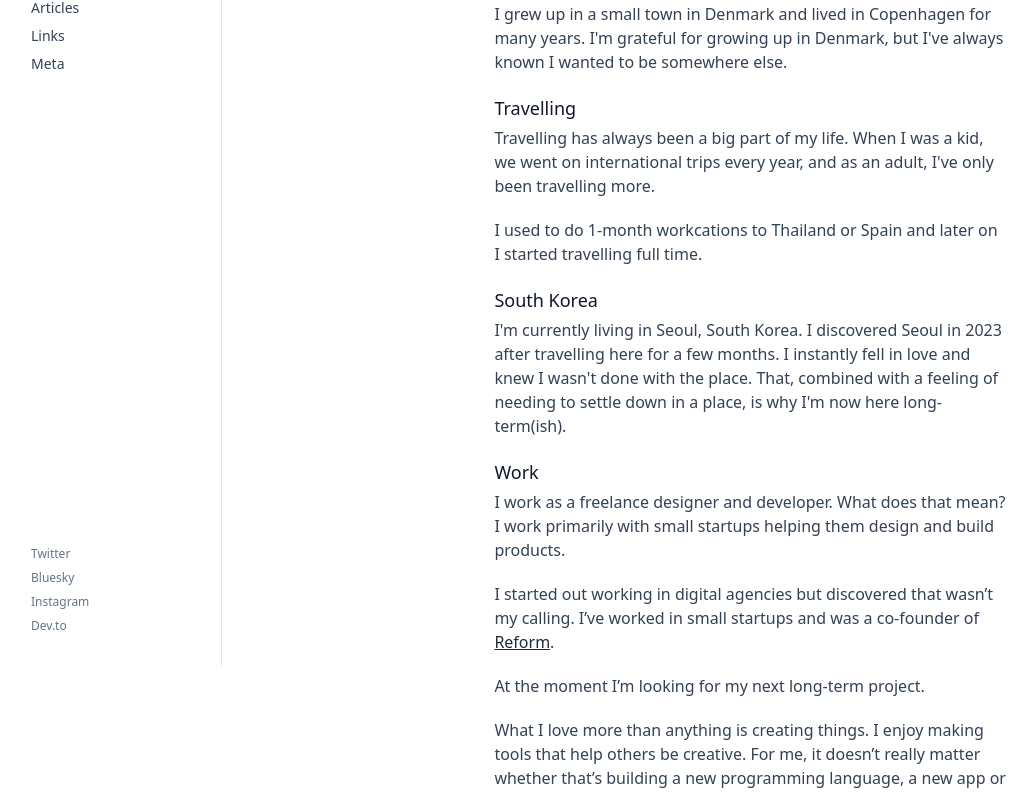
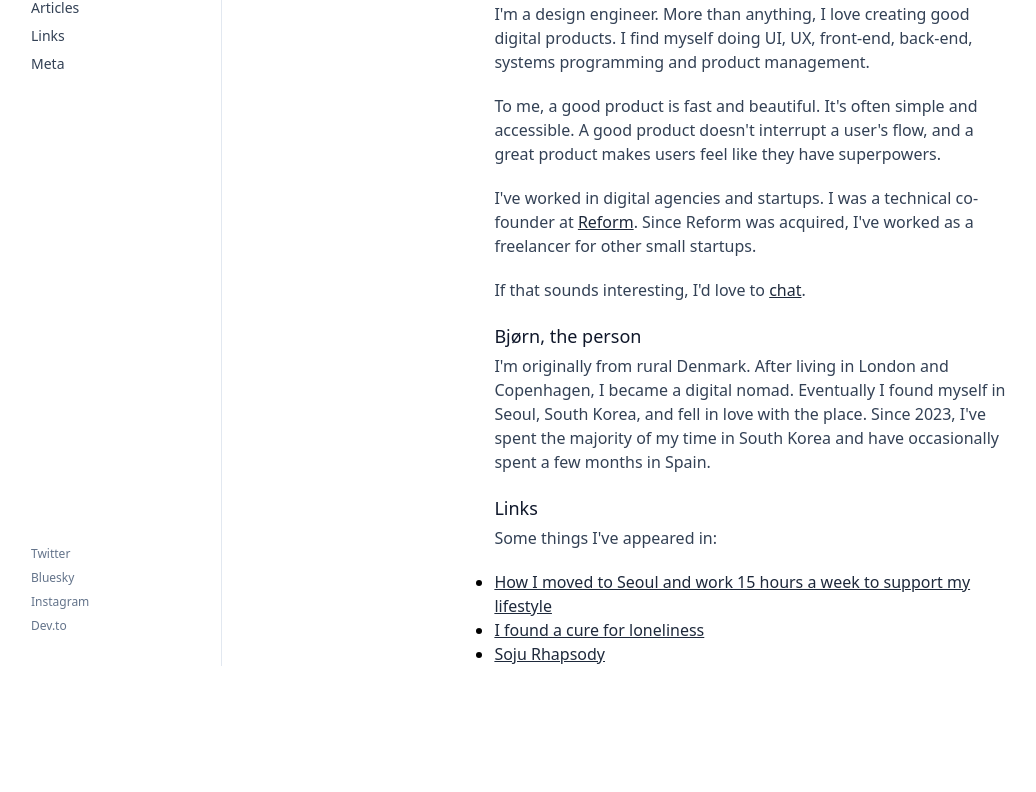
Before and after one commit to BjornDCode/bjornlindholm.com, a website: page pages/meta/index.html in a window 1280 px wide. Shown: the part 134-926 px from the top of the page, without its empty margins (1-1037 px from the left). After the commit the page ends 880 px from the top, so only its background shows below. Drawn offline with nearby package versions, Linux system fonts and the light colour scheme; files that its build step writes are made by us from their sources.

Commit message:
feat: update Meta copy and add Mandu project

```diff
--- a/pages/meta/index.html
+++ b/pages/meta/index.html
@@ -3,21 +3,21 @@
     <head>
         <meta charset="UTF-8" />
         <meta name="viewport" content="width=device-width, initial-scale=1.0" />
-        <title>About | Bjørn Lindholm</title>
-        <meta name="title" content="About | Bjørn Lindholm" />
+        <title>Meta | Bjørn Lindholm</title>
+        <meta name="title" content="Meta | Bjørn Lindholm" />
         <meta
             name="description"
             content="Designer &#x26; developer from Denmark"
         />
         <meta property="og:type" content="website" />
-        <meta property="og:title" content="About | Bjørn Lindholm" />
+        <meta property="og:title" content="Meta | Bjørn Lindholm" />
         <meta
             property="og:description"
             content="Designer &#x26; developer from Denmark"
         />
         <!-- Twitter -->
         <meta property="twitter:card" content="summary_large_image" />
-        <meta property="twitter:title" content="About | Bjørn Lindholm" />
+        <meta property="twitter:title" content="Meta | Bjørn Lindholm" />
         <meta
             property="twitter:description"
             content="Designer &#x26; developer from Denmark"
@@ -135,71 +135,55 @@
                         <h1
                             class="text-2xl leading-none md:text-3xl leading-10 font-extrabold text-slate-900"
                         >
-                            About
+                            Meta
                         </h1>
                         <p class="first:mt-0 my-5 text-slate-700">
-                            I grew up in a small town in Denmark and lived in
-                            Copenhagen for many years. I'm grateful for growing
-                            up in Denmark, but I've always known I wanted to be
-                            somewhere else.
-                        </p>
-                        <h3 class="text-lg text-slate-900 font-medium">
-                            Travelling
-                        </h3>
-                        <p class="first:mt-0 my-5 text-slate-700 !mt-1">
-                            Travelling has always been a big part of my life.
-                            When I was a kid, we went on international trips
-                            every year, and as an adult, I've only been
-                            travelling more.
+                            I'm a design engineer. More than anything, I love
+                            creating good digital products. I find myself doing
+                            UI, UX, front-end, back-end, systems programming and
+                            product management.
                         </p>
                         <p class="first:mt-0 my-5 text-slate-700">
-                            I used to do 1-month workcations to Thailand or
-                            Spain and later on I started travelling full time.
-                        </p>
-                        <h3 class="text-lg text-slate-900 font-medium">
-                            South Korea
-                        </h3>
-                        <p class="first:mt-0 my-5 text-slate-700 !mt-1">
-                            I'm currently living in Seoul, South Korea. I
-                            discovered Seoul in 2023 after travelling here for a
-                            few months. I instantly fell in love and knew I
-                            wasn't done with the place. That, combined with a
-                            feeling of needing to settle down in a place, is why
-                            I'm now here long-term(ish).
-                        </p>
-                        <h3 class="text-lg text-slate-900 font-medium">Work</h3>
-                        <p class="first:mt-0 my-5 text-slate-700 !mt-1">
-                            I work as a freelance designer and developer. What
-                            does that mean? I work primarily with small startups
-                            helping them design and build products.
+                            To me, a good product is fast and beautiful. It's
+                            often simple and accessible. A good product doesn't
+                            interrupt a user's flow, and a great product makes
+                            users feel like they have superpowers.
                         </p>
                         <p class="first:mt-0 my-5 text-slate-700">
-                            I started out working in digital agencies but
-                            discovered that wasn’t my calling. I’ve worked in
-                            small startups and was a co-founder of
+                            I've worked in digital agencies and startups. I was
+                            a technical co-founder at
                             <a
                                 class="underline text-slate-800 font-medium"
                                 target="_blank"
                                 href="https://www.reform.app/"
                                 >Reform</a
+                            >. Since Reform was acquired, I've worked as a
+                            freelancer for other small startups.
+                        </p>
+                        <p class="first:mt-0 my-5 text-slate-700">
+                            If that sounds interesting, I'd love to
+                            <a
+                                class="underline text-slate-800 font-medium"
+                                href="mailto:me@bjornlindholm.com"
+                                >chat</a
                             >.
                         </p>
-                        <p class="first:mt-0 my-5 text-slate-700">
-                            At the moment I’m looking for my next long-term
-                            project.
+                        <h2 class="text-lg text-slate-900 font-medium">
+                            Bjørn, the person
+                        </h2>
+                        <p class="first:mt-0 my-5 text-slate-700 !mt-1">
+                            I'm originally from rural Denmark. After living in
+                            London and Copenhagen, I became a digital nomad.
+                            Eventually I found myself in Seoul, South Korea, and
+                            fell in love with the place. Since 2023, I've spent
+                            the majority of my time in South Korea and have
+                            occasionally spent a few months in Spain.
                         </p>
-                        <p class="first:mt-0 my-5 text-slate-700">
-                            What I love more than anything is creating things. I
-                            enjoy making tools that help others be creative. For
-                            me, it doesn’t really matter whether that’s building
-                            a new programming language, a new app or any other
-                            tool that removes barriers to creativity.
-                        </p>
-                        <h3 class="text-lg text-slate-900 font-medium">
+                        <h2 class="text-lg text-slate-900 font-medium">
                             Links
-                        </h3>
+                        </h2>
                         <p class="first:mt-0 my-5 text-slate-700 mt-1">
-                            A few things I've appeared in:
+                            Some things I've appeared in:
                         </p>
                         <ul class="list-disc">
                             <li>
--- a/pages/projects/index.html
+++ b/pages/projects/index.html
@@ -169,6 +169,17 @@
                                         A fast, native writing tool. It comes
                                         with a built-in MCP server for AI fixes
                                         and suggestions.
+                                    </p>
+                                </li>
+                                <li title="Mandu">
+                                    <h3 class="text-slate-900 font-medium">
+                                        Mandu
+                                    </h3>
+                                    <p
+                                        class="first:mt-0 my-5 text-slate-700 !my-0"
+                                    >
+                                        A Korean-learning app with 100% focus on
+                                        content and 0% focus on grammar.
                                     </p>
                                 </li>
                             </ul>
```
